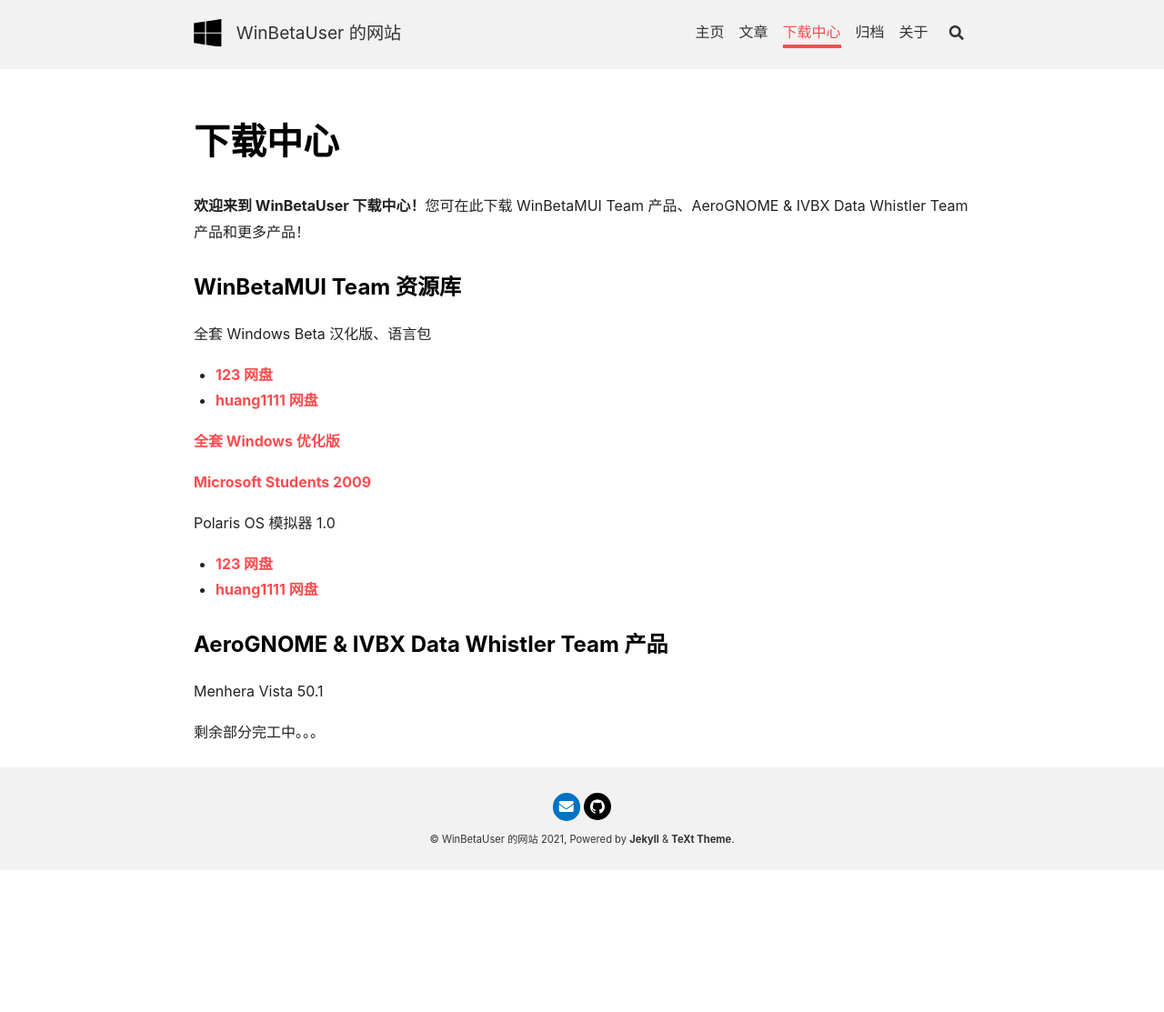
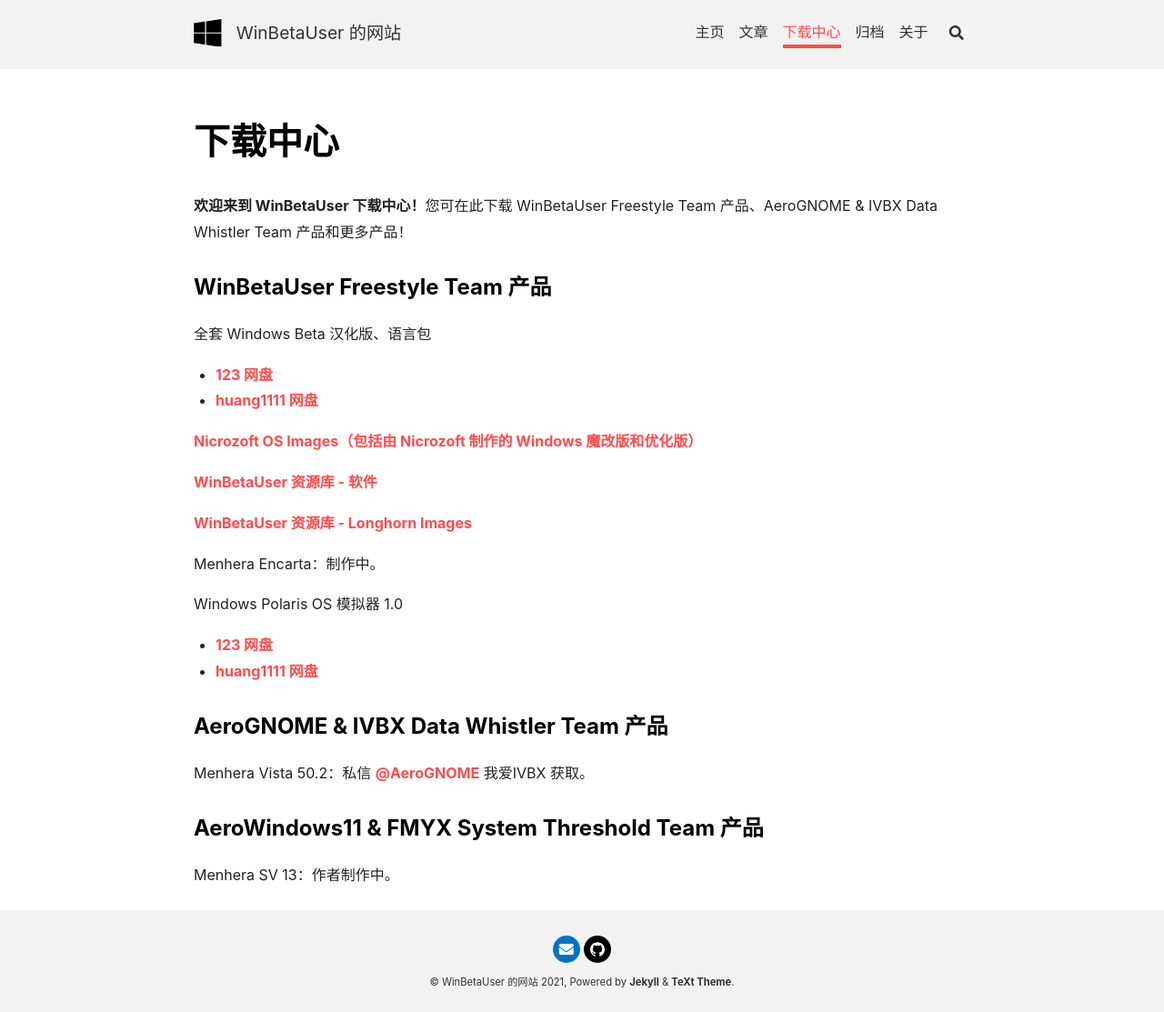
Before and after one commit to orangeZSCB/wbl2.github.io, a Jekyll site: the page built from download.md, in a window 1280 px wide, cut to the strip 104-1217 px from the top of the page. Shown: the whole strip at 91% size. Built offline with Jekyll 4.4.1, drawn with Linux system fonts in a browser that asks for light colours; nearby versions of some CDN libraries; comment, search, counter and statistics services are not loaded; before the commit the page ends 1061 px from its top, so only the background shows below that.

Commit message:
11457788899

```diff
--- a/download.md
+++ b/download.md
@@ -4,26 +4,32 @@
 key: page-about
 ---
 
-**欢迎来到 WinBetaUser 下载中心！**您可在此下载 WinBetaMUI Team 产品、AeroGNOME & IVBX Data Whistler Team 产品和更多产品！
+**欢迎来到 WinBetaUser 下载中心！**您可在此下载 WinBetaUser Freestyle Team 产品、AeroGNOME & IVBX Data Whistler Team 产品和更多产品！
 
-### WinBetaMUI Team 资源库
+### WinBetaUser Freestyle Team 产品
 
 全套 Windows Beta 汉化版、语言包
 
-- [123 网盘](https://www.123pan.com/s/WbMSVv-NuQxv.html)<br>
-- [huang1111 网盘](https://pan.huang1111.cn/s/q94Gu3)
+- [123 网盘](http://www.123pan.com/s/WbMSVv-NuQxv.html)<br>
+- [huang1111 网盘](http://pan.huang1111.cn/s/ZaVztL)
 
-[全套 Windows 优化版](https://pan.huang1111.cn/s/GmNgFW)
+[Nicrozoft OS Images（包括由 Nicrozoft 制作的 Windows 魔改版和优化版）](http://pan.huang1111.cn/s/GmNgFW)
 
-[Microsoft Students 2009](https://pan.huang1111.cn/s/EzbDTb)
+[WinBetaUser 资源库 - 软件](http://pan.huang1111.cn/s/a78ZCG)
 
-Polaris OS 模拟器 1.0
+[WinBetaUser 资源库 - Longhorn Images](https://pan.huang1111.cn/s/y8R4s6)
+
+Menhera Encarta：制作中。
+
+Windows Polaris OS 模拟器 1.0
 
 - [123 网盘](https://www.123pan.com/s/WbMSVv-2vkxv.html)
-- [huang1111 网盘](https://pan.huang1111.cn/s/5AQAul)
+- [huang1111 网盘](http://pan.huang1111.cn/s/zG8gCM?path=%2FPolaris OS)
 
 ### AeroGNOME & IVBX Data Whistler Team 产品
 
-Menhera Vista 50.1
+Menhera Vista 50.2：私信 [@AeroGNOME](https://space.bilibili.com/515586861) 我爱IVBX 获取。
 
-剩余部分完工中。。。
+### AeroWindows11 & FMYX System Threshold Team 产品
+
+Menhera SV 13：作者制作中。
```
Also changed, not shown: HOW_TO_RELEASE.md (deleted, +0 -19 lines), _posts/2023-06-10-lh4074lp.md (+6 -9 lines), _posts/2023-06-11-menheravista.md (+7 -8 lines), _posts/2023-06-12-polarisos.md (+7 -3 lines), about.md (+6 -9 lines), index.md (+1 -0 lines), CHANGELOG.md (deleted).
